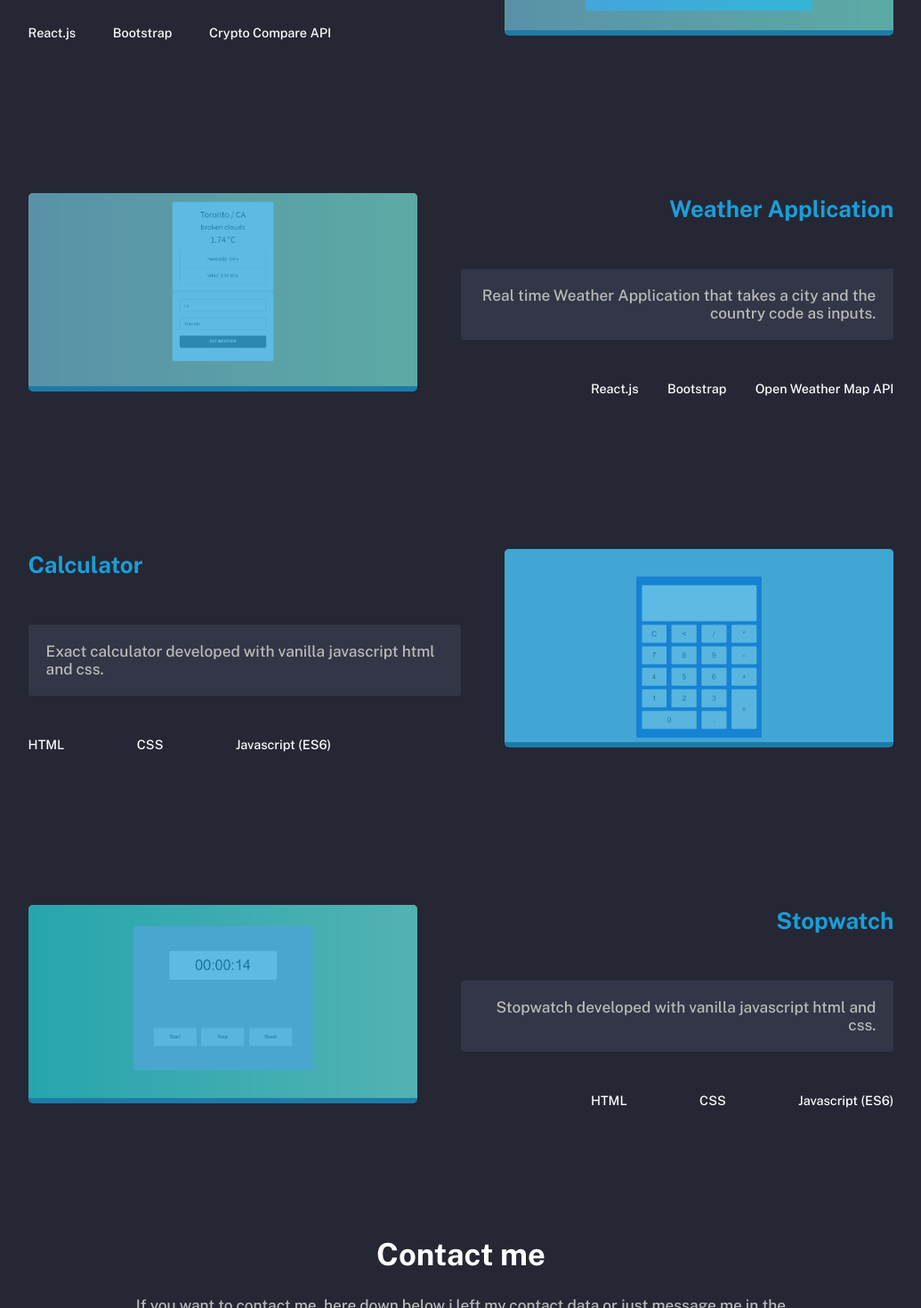
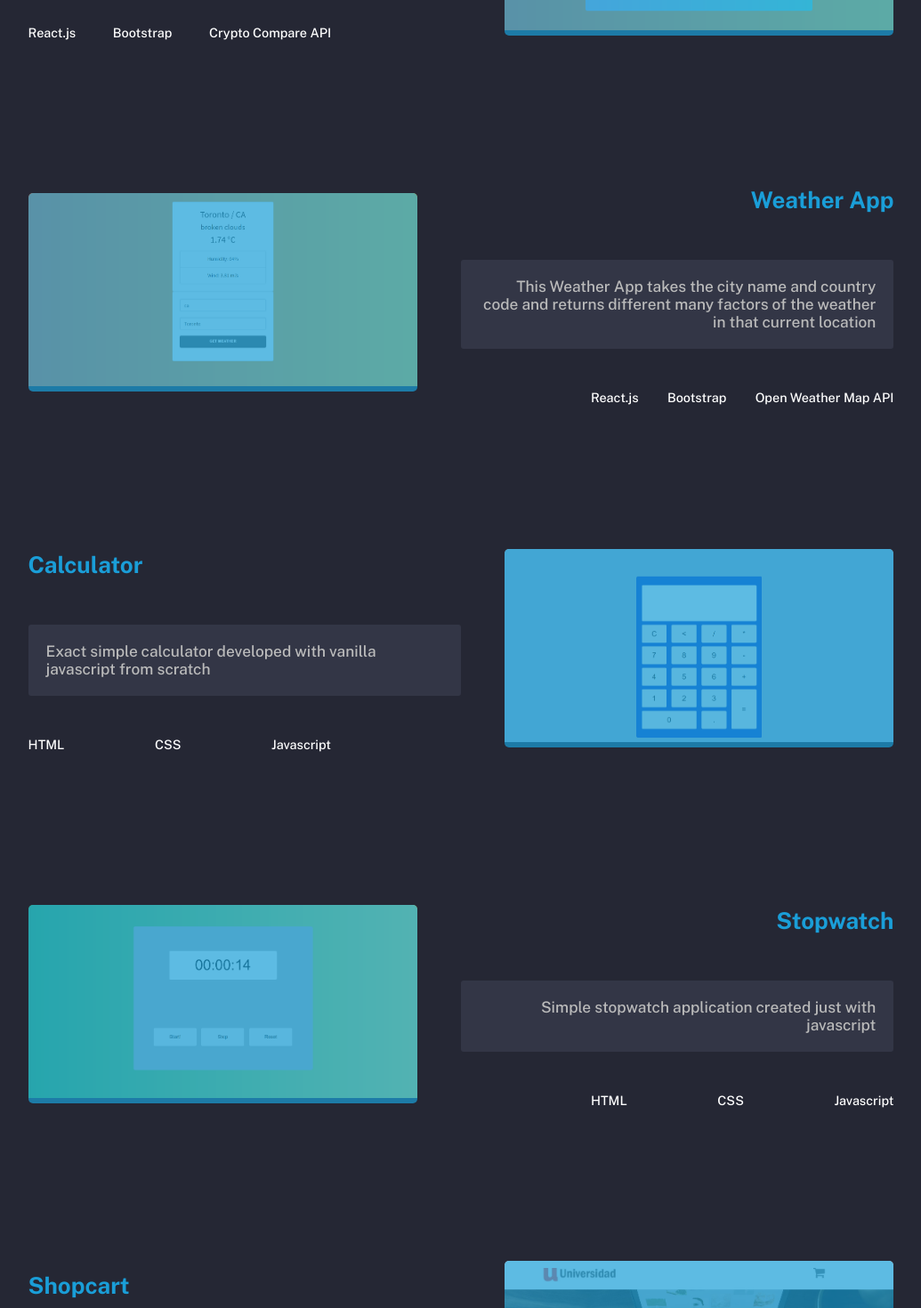
Before and after one commit to TomasSacripanti/Portfolio, a React (Create React App) app: page / in a window 1280 px wide. Shown: the part 1940-3410 px from the top of the page at 89% size, without its empty margins (122-1157 px from the left). Built offline with nearby package versions, Linux system fonts and the light colour scheme.

Commit message:
Separamos cada proyecto en un respectivo componente y cambiamos el link del footer a mi portfolio repo en git hub

```diff
--- a/src/components/Footer.js
+++ b/src/components/Footer.js
@@ -5,8 +5,8 @@ export class Footer extends Component {
     render() {
         return (
             <div className="footer">
-                <a href="https://github.com/TomasSacripanti">
-                    <p>Designed and Developed by Tomás Sacripanti</p>
+                <a href="https://github.com/TomasSacripanti/Portfolio">
+                    <p>React App designed and developed by Tomás Sacripanti</p>
                 </a>
             </div>
         )
--- /dev/null
+++ b/src/components/Project.js
@@ -0,0 +1,28 @@
+import React, { Component } from "react";
+import { Link } from "react-router-dom";
+
+export class Project extends Component {
+  constructor(props) {
+    super(props);
+  }
+  render() {
+    return (
+      <div className={this.props.classList}>
+        <Link to={this.props.link} className="project__image">
+          <img src={this.props.image} alt="Notes App (MERN Stack)" />
+          <div className="project__overlay--one"></div>
+        </Link>
+        <div className="project__description">
+          <h4>{this.props.title}</h4>
+          <p>{this.props.description}</p>
+          <ul className="project__technologies">
+            {this.props.techs.map(tech => <li>{tech}</li>)}
+          </ul>
+          <div className="project__links"></div>
+        </div>
+      </div>
+    );
+  }
+}
+
+export default Project;
--- a/src/components/Projects.js
+++ b/src/components/Projects.js
@@ -1,109 +1,66 @@
 import React, { Component } from "react";
 import "./styles/Projects.css";
+import Project from "./Project";
 import notesImg from "../assets/images/mern-notes.png";
 import cryptoImg from "../assets/images/crypto-cotizador.png";
 import weatherApp from "../assets/images/weather-app.png";
 import calculator from "../assets/images/calculator.png";
 import stopwatch from "../assets/images/stopwatch.png";
-import { Link } from 'react-router-dom';
+import shopcart from "../assets/images/shopcart.png";
 
 export class Projects extends Component {
   render() {
     return (
       <div id="projects" className="projects">
         <h3 className="projects__title">Projects i've developed</h3>
-        <div className="project project__one">
-          <Link to="https://github.com/TomasSacripanti/Notes-MERN" className="project__image">
-            <img src={notesImg} alt="Notes App (MERN Stack)" />
-            <div className="project__overlay--one"></div>
-          </Link>
-          <div className="project__description">
-            <h4>Notes Application</h4>
-            <p>
-              MERN Stack Application that save notes
-              identified with their respective user.
-            </p>
-            <ul className="project__technologies">
-              <li>MongoDB</li>
-              <li>Express.js</li>
-              <li>React.js</li>
-              <li>Node.js</li>
-            </ul>
-            <div className="project__links"></div>
-          </div>
-        </div>
-        <div className="project project__two">
-          <div className="project__image">
-            <img src={cryptoImg} alt="Cryptocurrencies Calculator" />
-            <div className="project__overlay--one"></div>
-          </div>
-          <div className="project__description">
-            <h4>Cryptocurrencies Calculator</h4>
-            <p>
-              Real time cryptocurrencies calculator taking as reference many differents currencies.
-            </p>
-            <ul className="project__technologies">
-              <li>React.js</li>
-              <li>Bootstrap</li>
-              <li>Crypto Compare API</li>
-            </ul>
-            <div className="project__links"></div>
-          </div>
-        </div>
-        <div className="project project__three">
-          <div className="project__image">
-            <img src={weatherApp} alt="Notes App (MERN Stack)" />
-            <div className="project__overlay--one"></div>
-          </div>
-          <div className="project__description">
-            <h4>Weather Application</h4>
-            <p>
-              Real time Weather Application that takes a city and the country code as inputs.
-            </p>
-            <ul className="project__technologies">
-              <li>React.js</li>
-              <li>Bootstrap</li>
-              <li>Open Weather Map API</li>
-            </ul>
-            <div className="project__links"></div>
-          </div>
-        </div>
-        <div className="project project__four">
-          <div className="project__image">
-            <img src={calculator} alt="Notes App (MERN Stack)" />
-            <div className="project__overlay--one"></div>
-          </div>
-          <div className="project__description">
-            <h4>Calculator</h4>
-            <p>
-              Exact calculator developed with vanilla javascript html and css.
-            </p>
-            <ul className="project__technologies v2">
-              <li>HTML</li>
-              <li>CSS</li>
-              <li>Javascript (ES6)</li>
-            </ul>
-            <div className="project__links"></div>
-          </div>
-        </div>
-        <div className="project project__five">
-          <div className="project__image">
-            <img src={stopwatch} alt="Notes App (MERN Stack)" />
-            <div className="project__overlay--one"></div>
-          </div>
-          <div className="project__description">
-            <h4>Stopwatch</h4>
-            <p>
-                Stopwatch developed with vanilla javascript html and css.
-            </p>
-            <ul className="project__technologies v2">
-              <li>HTML</li>
-              <li>CSS</li>
-              <li>Javascript (ES6)</li>
-            </ul>
-            <div className="project__links"></div>
-          </div>
-        </div>
+        <Project
+          title="Notes Application"
+          description="MERN Stack Application that save notes identified with their respective user."
+          techs={["MongoDB", "Express.js", "React.js", "Node.js"]}
+          link="https://github.com/TomasSacripanti/Notes-MERN"
+          image={notesImg}
+          classList="project project__one"
+        ></Project>
+        <Project
+          title="Crypto Calculator"
+          description="Application that calculates cryptocurrencies values in many different currencies"
+          techs={["React.js", "Bootstrap", "Crypto Compare API"]}
+          link="https://github.com/TomasSacripanti/Crypto-Cotizador"
+          image={cryptoImg}
+          classList="project project__two"
+        ></Project>
+        <Project
+          title="Weather App"
+          description="This Weather App takes the city name and country code and returns different many factors of the weather in that current location"
+          techs={["React.js", "Bootstrap", "Open Weather Map API"]}
+          link="https://github.com/TomasSacripanti/Weather-App"
+          image={weatherApp}
+          classList="project project__three"
+        ></Project>
+        <Project
+          title="Calculator"
+          description="Exact simple calculator developed with vanilla javascript from scratch"
+          techs={["HTML", "CSS", "Javascript"]}
+          link="https://github.com/TomasSacripanti/Calculator"
+          image={calculator}
+          classList="project project__four"
+        ></Project>
+        <Project
+          title="Stopwatch"
+          description="Simple stopwatch application created just with javascript"
+          techs={["HTML", "CSS", "Javascript"]}
+          link="https://github.com/TomasSacripanti/Stopwatch-Cronometro"
+          image={stopwatch}
+          classList="project project__five"
+        ></Project>
+        <Project
+          title="Shopcart"
+          description="Udemy website shopping cart copy"
+          techs={["React.js", "HTML", "CSS"]}
+          link=""
+          image={shopcart}
+          classList="project project__six"
+        ></Project>
       </div>
     );
   }
--- a/src/components/styles/Projects.css
+++ b/src/components/styles/Projects.css
@@ -69,18 +69,21 @@
 }
 
 .project__two,
-.project__four {
+.project__four,
+.project__six {
   flex-direction: row-reverse;
 }
 
 .project__two > .project__description,
-.project__four > .project__description {
+.project__four > .project__description,
+.project__six > .project__description {
   left: 0;
   align-items: flex-start;
 }
 
 .project__two > .project__description > p,
-.project__four > .project__description > p {
+.project__four > .project__description > p,
+.project__six > .project__description > p {
   text-align: start;
 }
 
@@ -164,7 +167,8 @@
     text-align: center;
   }
   .project__two > .project__description,
-  .project__four > .project__description {
+  .project__four > .project__description,
+  .project__six > .project__description {
     left: 0;
     align-items: center;
   }
```
Also changed, not shown: src/assets/images/shopcart.png (added), 1 other file (tests, documents, lock files or other folders).
